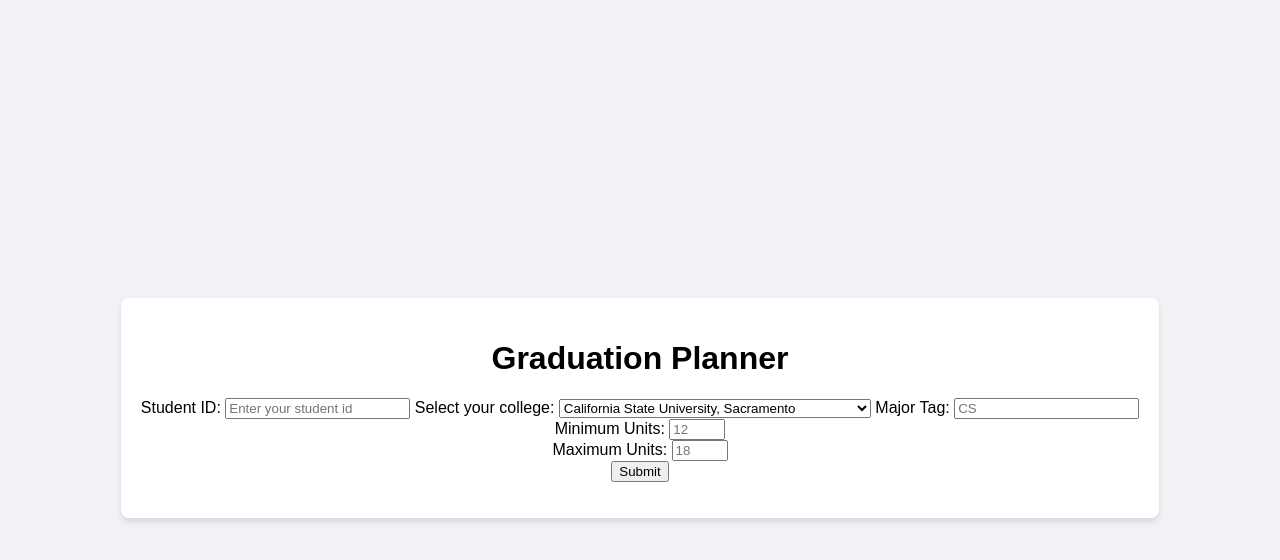
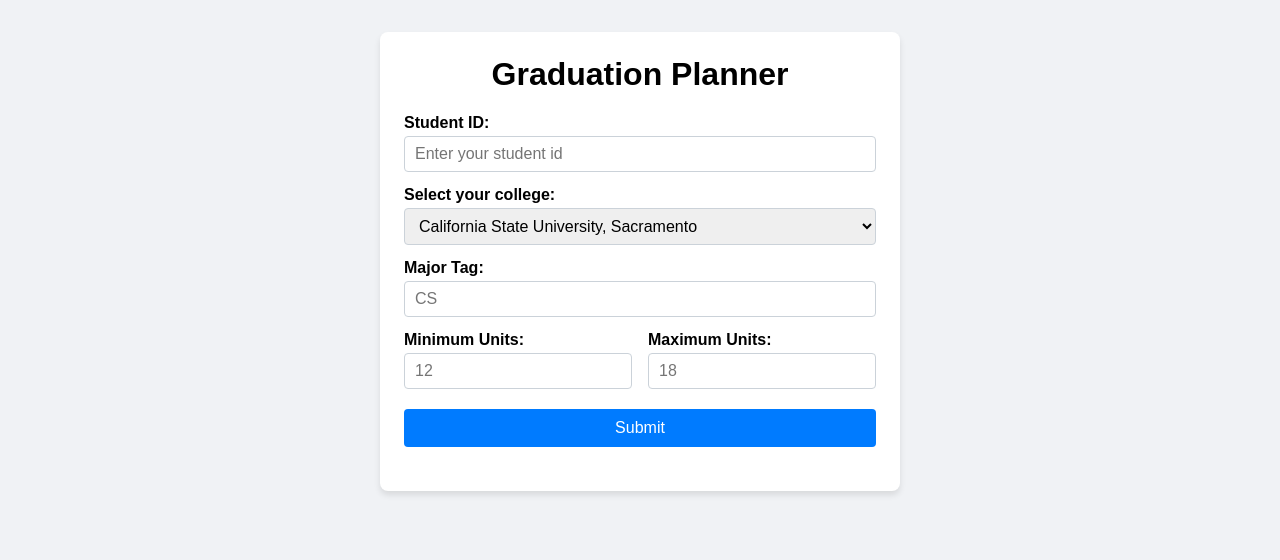
Before and after one commit to iamawestruck/CSC244-Graduation-Planner, a plain HTML site: page frontend/index.html in a window 1280 px wide. Drawn offline with Linux system fonts and the light colour scheme.

Commit message:
Improved page styling and fixed the button selector.

```diff
--- a/frontend/style.css
+++ b/frontend/style.css
@@ -1,27 +1,81 @@
-/*This is a base format from another program I worked on, needs changing*/
+* { box-sizing: border-box; }
 
 body {
     font-family: sans-serif;
     display: flex;
     justify-content: center;
-    align-items: center;
-    height: 100vh;
+    align-items: flex-start;
+    min-height: 100vh;
+    margin: 0;
+    padding: 32px 16px;
     background-color: #f0f2f5;
 }
+
 #app-container {
-    text-align: center;
-    padding: 20px;
+    width: 100%;
+    max-width: 520px;
+    padding: 24px;
     background: white;
     border-radius: 8px;
     box-shadow: 0 4px 6px rgba(0,0,0,0.1);
 }
-text {
+
+h1 {
+    margin-top: 0;
+    text-align: center;
+}
+
+label {
+    display: block;
+    margin: 14px 0 4px;
+    font-weight: 600;
+}
+
+input,
+select {
+    width: 100%;
+    padding: 8px 10px;
+    border: 1px solid #cbd2d9;
+    border-radius: 4px;
+    font-size: 1rem;
+}
+
+input:focus,
+select:focus,
+button:focus-visible {
+    outline: 2px solid #007bff;
+    outline-offset: 1px;
+}
+
+.row {
+    display: flex;
+    gap: 16px;
+}
+
+.row > div {
+    flex: 1;
+}
+
+button {
+    width: 100%;
+    margin-top: 20px;
     padding: 10px 20px;
     background-color: #007bff;
     color: white;
     border: none;
     border-radius: 4px;
+    font-size: 1rem;
     cursor: pointer;
+}
+
+button:hover {
+    background-color: #0069d9;
+}
+
+#output {
+    margin-top: 20px;
+    white-space: pre-wrap;
+    word-break: break-word;
 }
 
 /* Form messages (used by script.js) */
@@ -39,7 +93,6 @@ text {
 input[aria-invalid="true"] {
     border-color: #b42318;
 }
-
 
 /* Plan results (used by script.js) */
 #plan h2 {
```
